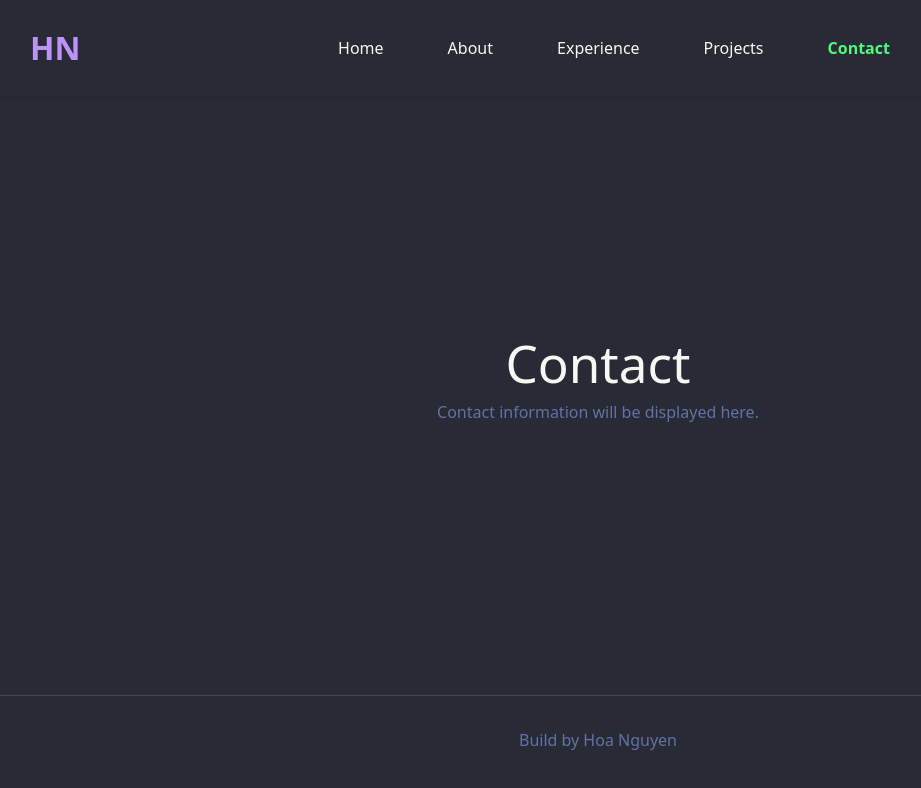
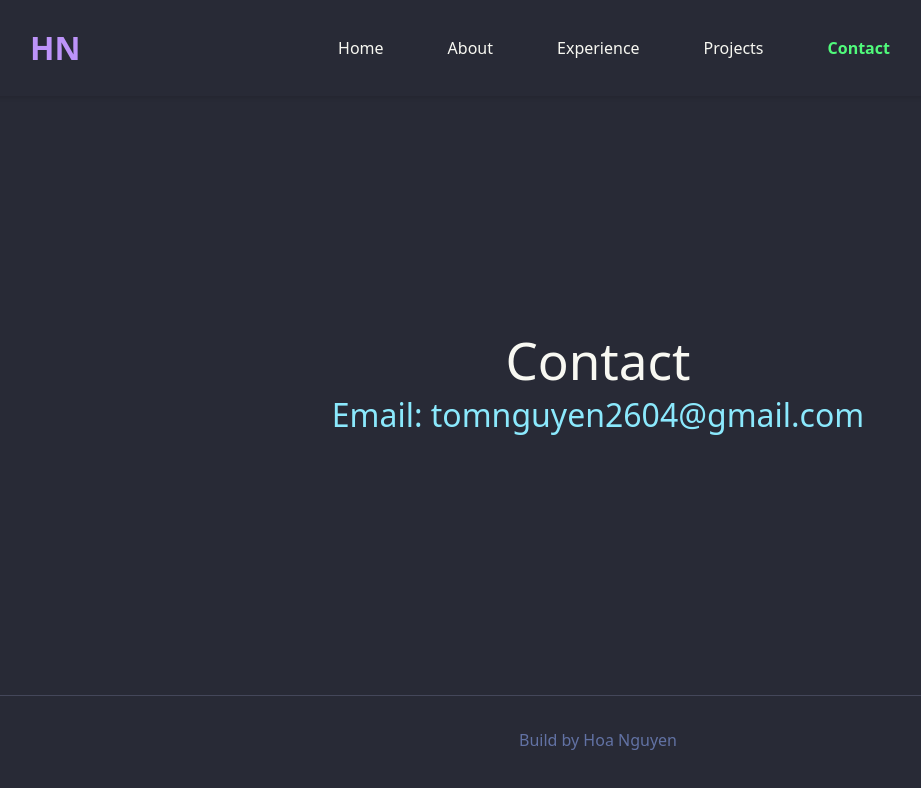
Before and after one commit to Tomnguyen2604/website, a React (Vite) app: page /contact in a window 1280 px wide. Shown: the top 788 px of the page, without its empty margins (42-963 px from the left). Built offline with nearby package versions, Linux system fonts and the light colour scheme; no server answers.

Commit message:
update contacts

```diff
--- a/src/components/Contact.jsx
+++ b/src/components/Contact.jsx
@@ -7,7 +7,7 @@ const Contact = () => {
             <Fade triggerOnce>
                 <div className="contact_container">
                     <h1>Contact</h1>
-                    <p>Contact information will be displayed here.</p>
+                    <h2>Email: tomnguyen2604@gmail.com</h2>
                 </div>
             </Fade>
         </div>
```
Also changed, not shown: src/assets/coversy.png (deleted).
